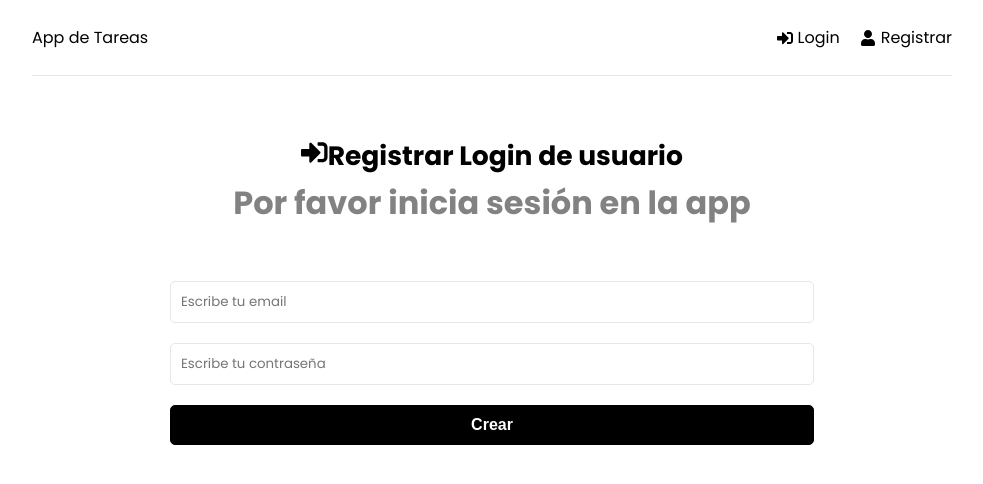
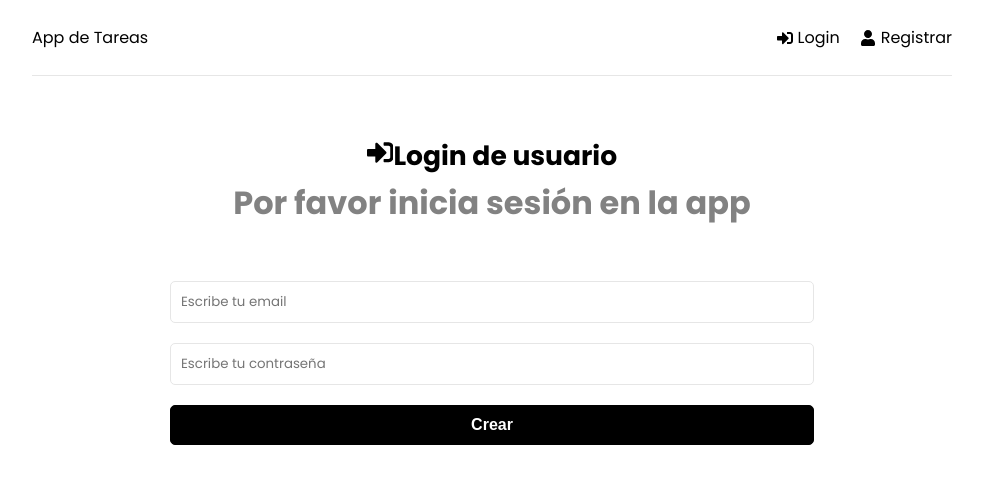
Before and after one commit to marcogg/tasks-fe, a React (Vite) app: page /login in a window 1280 px wide. Shown: the top 484 px of the page, without its empty margins (148-1131 px from the left). Built offline with nearby package versions, Linux system fonts and the light colour scheme.

Commit message:
fix: login typo

```diff
--- a/src/pages/Login.jsx
+++ b/src/pages/Login.jsx
@@ -66,7 +66,7 @@ if(isLoading) {
   return (
     <>
     <section className='heading'>
-        <h5><FaSignInAlt/>Registrar Login de usuario</h5>
+        <h5><FaSignInAlt/>Login de usuario</h5>
         <p>Por favor inicia sesión en la app</p>
     </section>
     <section className='form'>
```
